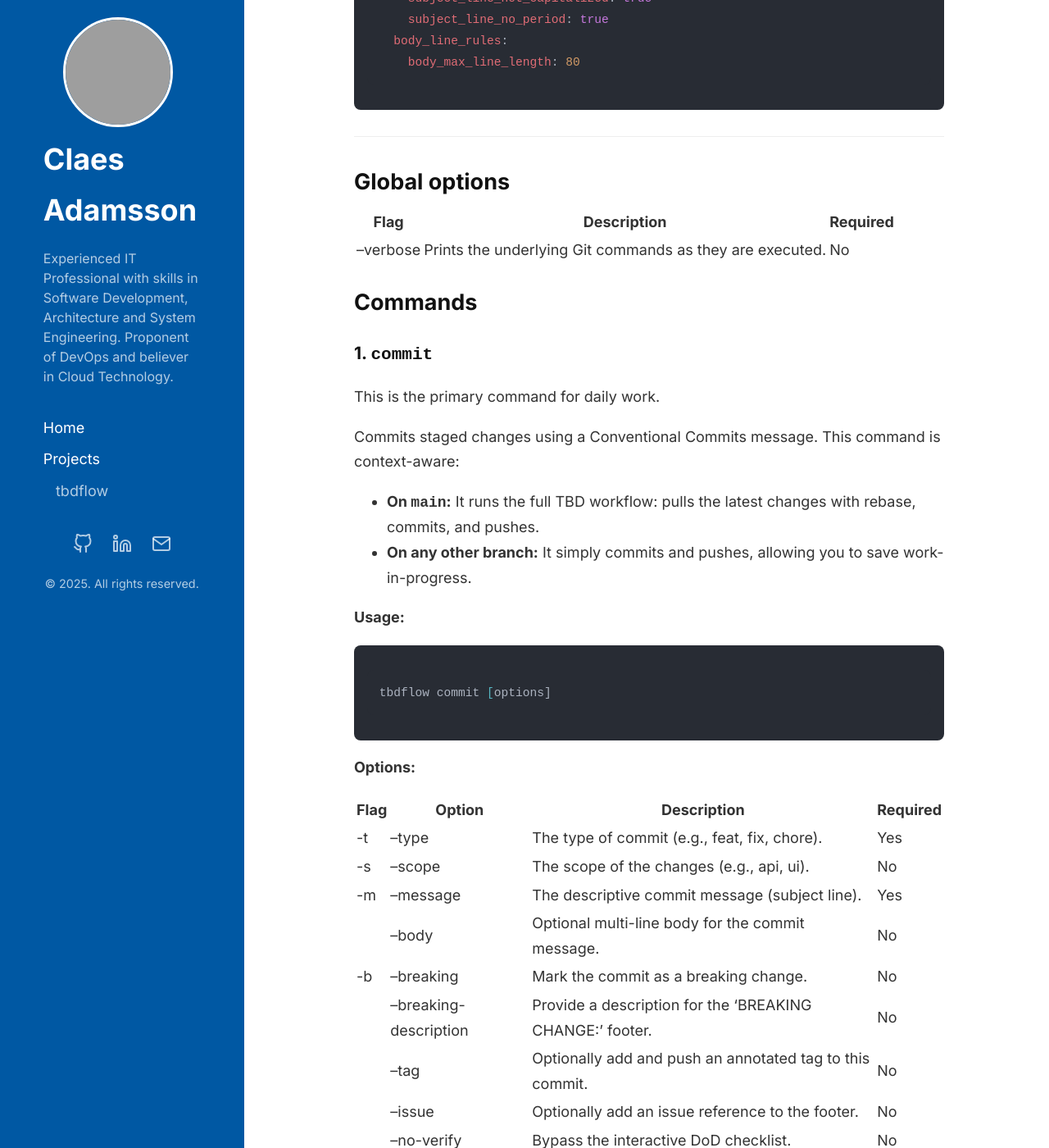
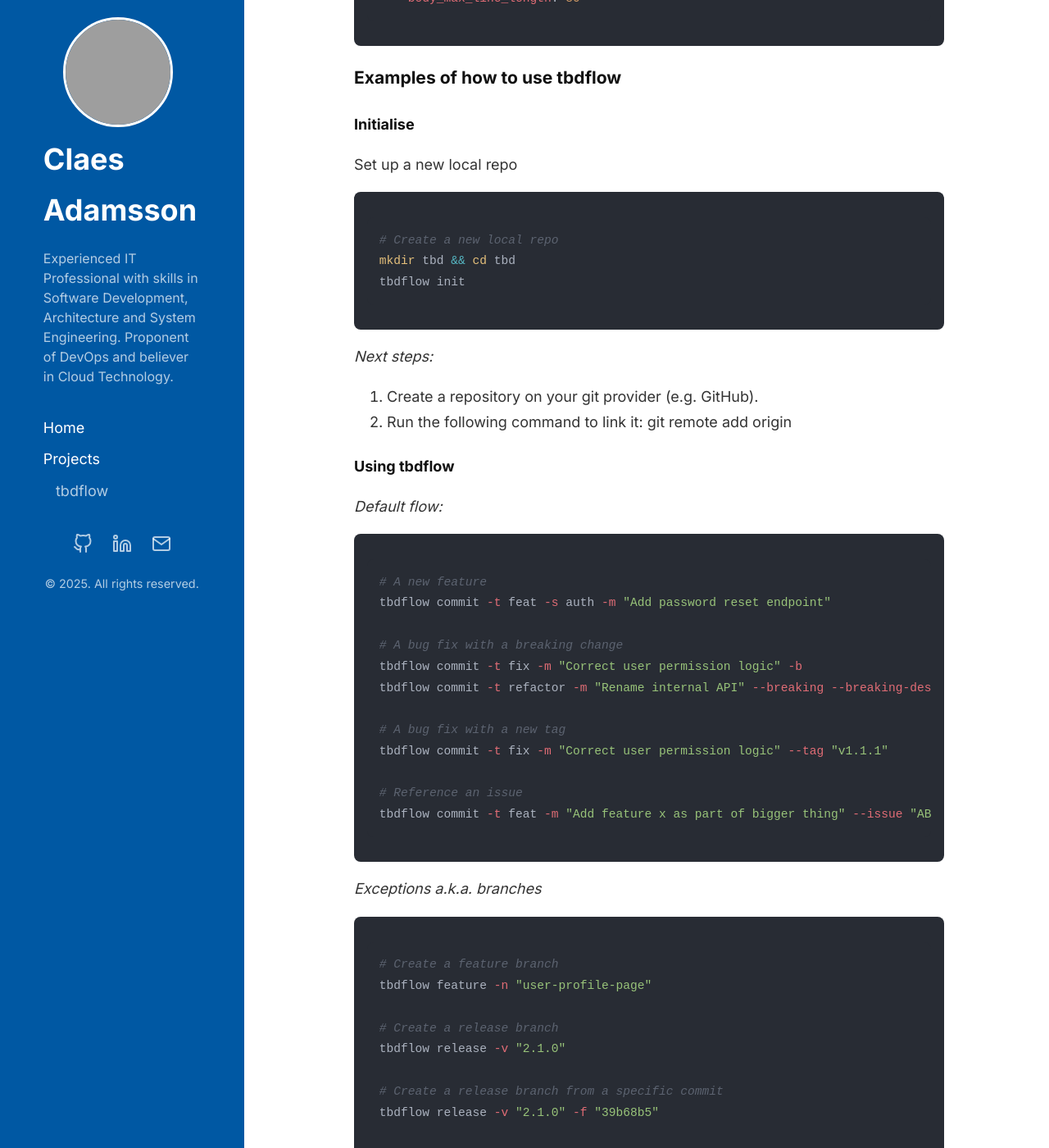
Before and after one commit to cladam/cladam.github.io, a Jekyll site: the page built from _projects/tbdflow.md, in a window 1280 px wide and 1400 px high, scrolled down 3825 px. Shown: the whole window at 82% size. Built offline with Jekyll 4.4.1, drawn with Linux system fonts in a browser that asks for light colours; some of the changed text lies outside the part shown; grey boxes are pictures that could not be loaded.

Commit message:
fix(project): Update project tbdflow

````diff
--- a/_projects/tbdflow.md
+++ b/_projects/tbdflow.md
@@ -55,17 +55,14 @@ To move beyond just automating process, `tbdflow` integrates an optional pre-com
 
 **Example** `.dod.yml`:
 
-```
-# .dod.yml in your project root
-
-# If true, requires an --issue <ID> flag on the commit command.
-issue_reference_required: true
-
+```yaml
+# --- Interactive Checklist ---
 checklist:
-  - "All relevant automated tests pass successfully."
-  - "New features or fixes are covered by new tests."
+  - "Code is clean, readable, and adheres to team coding standards."
+  - "All relevant automated tests (unit, integration) pass successfully."
+  - "New features or bug fixes are covered by appropriate new tests."
   - "Security implications of this change have been considered."
-  - "Relevant documentation (code comments, READMEs) is updated."
+  - "Relevant documentation (code comments, READMEs, etc.) is updated."⏎
 ```
 
 If you try to proceed without checking all items, the tool will offer to add a TODO list to your commit message footer, ensuring the incomplete work is tracked directly in your Git history.
@@ -111,46 +108,27 @@ lint:
   body_line_rules:
     body_max_line_length: 80
 ```
----
 
-## Global options
+### Examples of how to use tbdflow
 
-| Flag        | Description                                              | Required |
-|-------------|----------------------------------------------------------|----------|
-| --verbose   | Prints the underlying Git commands as they are executed. | No       |
+#### Initialise
 
-## Commands
-
-### 1. `commit`
-
-This is the primary command for daily work.
-
-Commits staged changes using a Conventional Commits message. This command is context-aware:
-* **On `main`:** It runs the full TBD workflow: pulls the latest changes with rebase, commits, and pushes.
-* **On any other branch:** It simply commits and pushes, allowing you to save work-in-progress.
-
-
-**Usage:**
+Set up a new local repo
 
 ```bash
-tbdflow commit [options]
+# Create a new local repo
+mkdir tbd && cd tbd
+tbdflow init
 ```
 
-**Options:**
+*Next steps:*
+1. Create a repository on your git provider (e.g. GitHub).
+2. Run the following command to link it:
+   git remote add origin <your-repository-url>
 
-| Flag | Option                  | Description                                              | Required |
-|------|-------------------------|----------------------------------------------------------|----------|
-| -t   | --type                  | The type of commit (e.g., feat, fix, chore).             | Yes      |
-| -s   | --scope                 | The scope of the changes (e.g., api, ui).                | No       |
-| -m   | --message               | The descriptive commit message (subject line).           | Yes      |
-|      | --body                  | Optional multi-line body for the commit message.         | No       |
-| -b   | --breaking              | Mark the commit as a breaking change.                    | No       |
-|      | --breaking-description  | Provide a description for the 'BREAKING CHANGE:' footer. | No       |
-|      | --tag                   | Optionally add and push an annotated tag to this commit. | No       |
-|      | --issue                 | Optionally add an issue reference to the footer.         | No       |
-|      | --no-verify             | Bypass the interactive DoD checklist.                    | No       |
+#### Using tbdflow
 
-**Example:**
+*Default flow:*
 
 ```bash
 # A new feature
@@ -162,30 +140,12 @@ tbdflow commit -t refactor -m "Rename internal API" --breaking --breaking-descri
 
 # A bug fix with a new tag
 tbdflow commit -t fix -m "Correct user permission logic" --tag "v1.1.1"
+
+# Reference an issue
+tbdflow commit -t feat -m "Add feature x as part of bigger thing" --issue "ABC-123"
 ```
 
-### 2.`feature` / `release` / `hotfix`
-
-Creates a new, short-lived branch from the latest version of `main.
-
-**Usage:**
-
-```bash
-# For features or hotfixes
-tbdflow <feature|hotfix> --name <branch-name>
-
-# For releases
-tbdflow release --version <version-number> [options]
-```
-
-**Options (release):**
-
-| Flag | Option        | Description                                    | Required |
-|------|---------------|------------------------------------------------|----------|
-| -f   | --from-commit | Optional commit hash on `main` to branch from. | No       |
-
-
-**Examples:**
+*Exceptions a.k.a. branches*
 
 ```bash
 # Create a feature branch
@@ -199,33 +159,7 @@ tbdflow release -v "2.1.0" -f "39b68b5"
 
 # Create a hotfix branch
 tbdflow hotfix -n "critical-auth-bug"
-```
 
-### 3. complete
-
-Merges a short-lived branch back into main, then deletes the local and remote copies of the branch.
-
-**Automatic Tagging:**
-
-* When completing a release branch, a tag (e.g., v1.2.0) is automatically created and pushed.
-* When completing a hotfix branch, a tag (e.g., hotfix_name-of-fix) is automatically created and pushed.
-
-**Usage:**
-
-```bash
-tbdflow complete --type <branch-type> --name <branch-name>
-```
-
-**Options:**
-
-| Flag | Option   | Description                                             | Required |
-|------|----------|---------------------------------------------------------|----------|
-| -t   | --type   | The type of branch: feature, release, or hotfix.        | Yes      |
-| -n   | --name   | The name or version of the branch to complete.          | Yes      |
-
-**Examples:**
-
-```bash
 # Complete a feature branch
 tbdflow complete -t feature -n "user-profile-page"
 
````
Also changed, not shown: other parts of _projects/tbdflow.md (+1 -3 lines).
